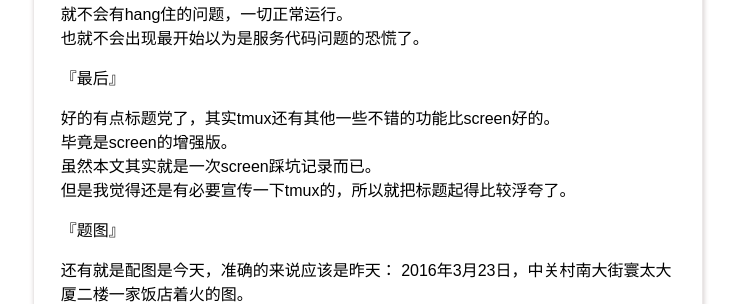
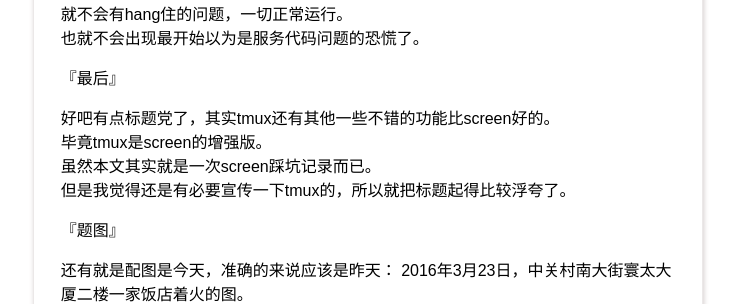
Before and after one commit to yanyiwu/blog, a Jekyll site: the page built from _posts/2016-03-24-from-screen-to-tmux.md, in a window 1280 px wide and 900 px high, scrolled down 1670 px. Shown: the part 150-454 px from the top of the window, without its empty margins (272-1009 px from the left). Built offline with Jekyll 4.4.1, drawn with Linux system fonts in a browser that asks for light colours; Markdown is read by kramdown in place of the engine named in the settings; comment, search, counter and statistics services are not loaded.

Commit message:
fix typo

```diff
--- a/_posts/2016-03-24-from-screen-to-tmux.md
+++ b/_posts/2016-03-24-from-screen-to-tmux.md
@@ -69,8 +69,8 @@ screen -d -r <session-name>
 
 『最后』
 
-好的有点标题党了，其实tmux还有其他一些不错的功能比screen好的。
-毕竟是screen的增强版。
+好吧有点标题党了，其实tmux还有其他一些不错的功能比screen好的。
+毕竟tmux是screen的增强版。
 虽然本文其实就是一次screen踩坑记录而已。
 但是我觉得还是有必要宣传一下tmux的，所以就把标题起得比较浮夸了。
 
```
